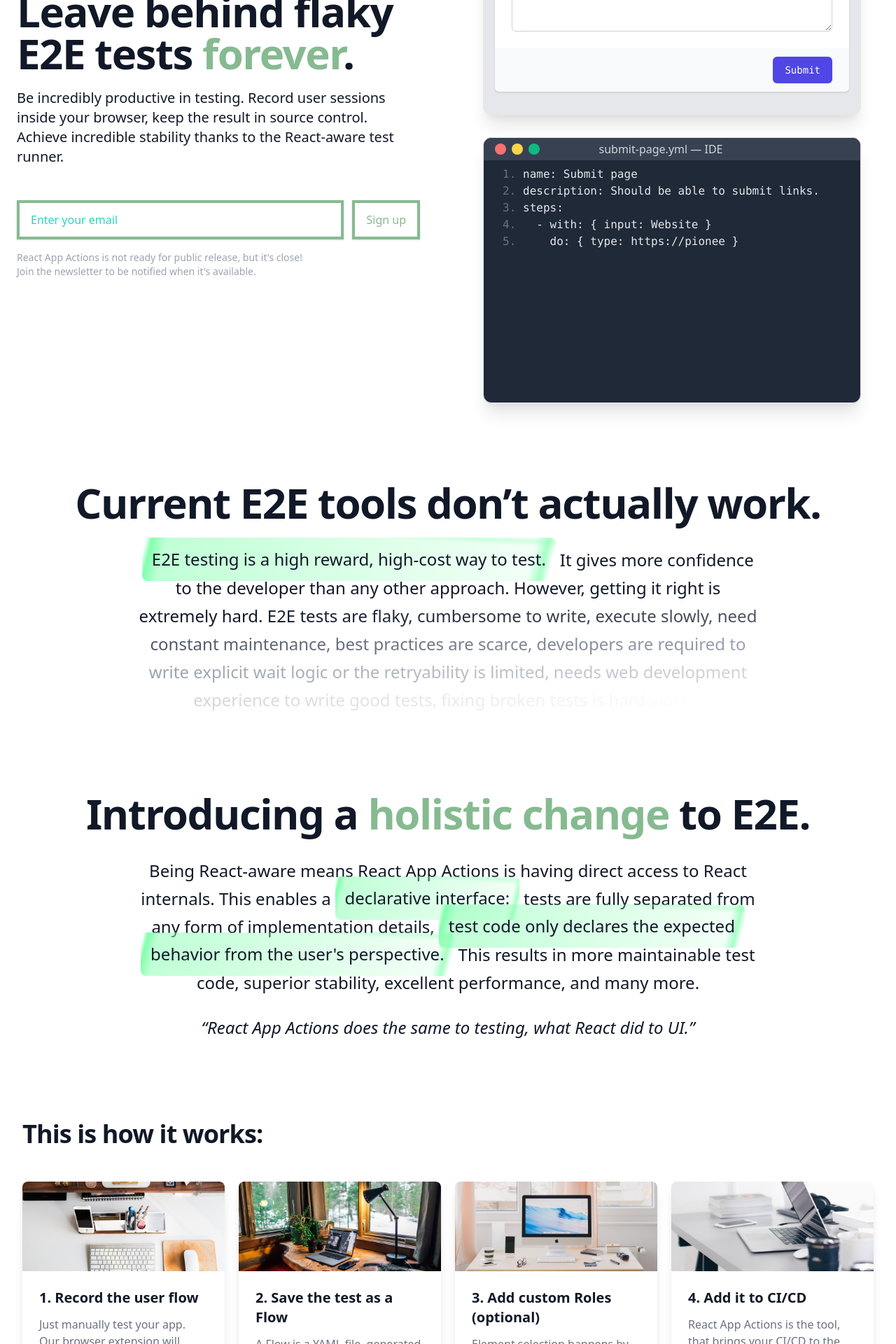
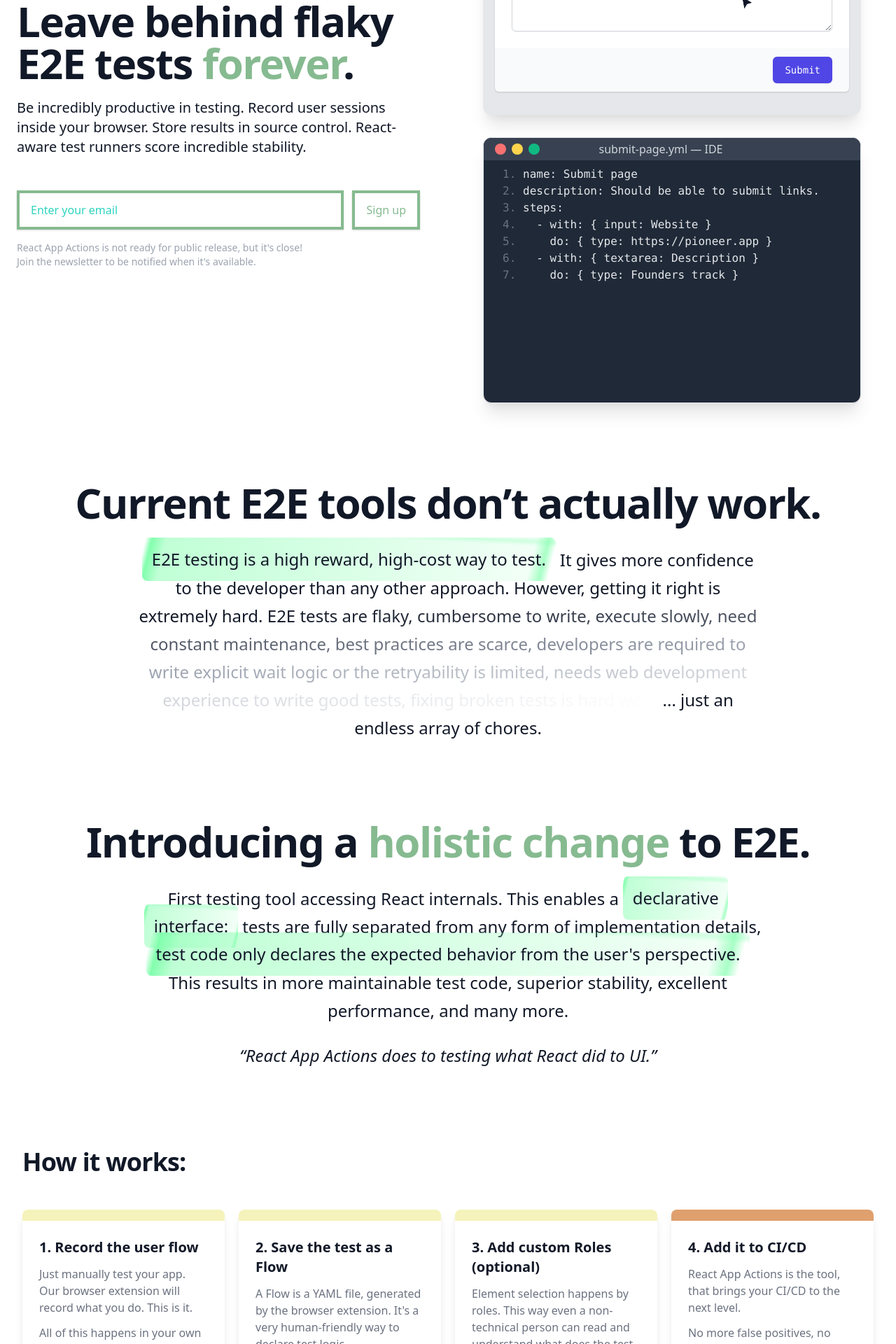
Before and after one commit to appactions/appactions, a Next.js app in the folder react-app-actions.com/: page / in a window 1280 px wide. Shown: the part 540-2460 px from the top of the page at 70% size. Built offline with nearby package versions, Linux system fonts and the light colour scheme.

Commit message:
landing page feedbacks april

```diff
--- a/react-app-actions.com/components/demo.js
+++ b/react-app-actions.com/components/demo.js
@@ -3,9 +3,7 @@
 // the /##(.*)##/ thing means that part will be "typed in the animation"
 // #### at the end indicates the whole line should appear instantly
 const animation = [
-    { code: 'name: Submit page' },
-    { code: 'description: Should be able to submit links.' },
-    { code: 'steps:', cursorTarget: '[data-demo="input"]' },
+    { cursorTarget: '[data-demo="input"]' },
     { code: '  - with: { input: Website }####' },
     {
         code: '    do: { type##: https://pioneer.app## }',
@@ -18,14 +16,13 @@
         textarea: 'Founders track progress.',
         cursorTarget: '[data-demo="submit"]',
     },
-    // { code: '  - with: { form }####' },
     { code: '  - with: { form }####\n    do: submit####', submitted: true },
     { cursorTarget: '[data-demo="alert"]' },
     { code: '  - with: { alert }####\n    assert: [message, toBe, Success!]####' },
     {},
     {},
     {},
-    { code: '', cursorTarget: '[data-demo="code"]' },
+    { cursorTarget: '[data-demo="header"]' },
 ].reduce(
     (acc, curr) => {
         const last = acc[acc.length - 1];
@@ -38,7 +35,15 @@
             },
         ];
     },
-    [{ input: '', textarea: '', submitted: false, code: '', cursorTarget: '[data-demo="code"]' }],
+    [
+        {
+            input: '',
+            textarea: '',
+            submitted: false,
+            code: 'name: Submit page\ndescription: Should be able to submit links.\nsteps:',
+            cursorTarget: '[data-demo="header"]',
+        },
+    ],
 );
 
 function Cursor({ step }) {
@@ -85,7 +90,9 @@
                     <span className="inline-block w-4 h-4 my-2 ml-2 bg-red-400 rounded-full"></span>
                     <span className="inline-block w-4 h-4 my-2 ml-2 bg-yellow-300 rounded-full"></span>
                     <span className="inline-block w-4 h-4 my-2 ml-2 bg-green-500 rounded-full"></span>
-                    <span className="flex-1 font-sans text-center text-gray-600 leading-8 -ml-28">AwesomeReactApp</span>
+                    <span className="flex-1 font-sans text-center text-gray-600 leading-8 -ml-28" data-demo="header">
+                        AwesomeReactApp
+                    </span>
                 </div>
                 <div className="p-4 overflow-hidden h-96">
                     <AppMockup step={step} />
--- a/react-app-actions.com/components/signup.js
+++ b/react-app-actions.com/components/signup.js
@@ -56,7 +56,7 @@
                         </svg>
                     </div>
                     <div className="ml-3">
-                        <h3 className="text-sm font-medium text-green-800">Please check your email to confirm</h3>
+                        <h3 className="text-sm font-medium text-green-800">Success! Thank you for your interest.</h3>
                         {/* <div className="mt-2 text-sm text-green-700">
                             <p>
                                 Lorem ipsum dolor sit amet consectetur adipisicing elit. Aliquid pariatur, ipsum
--- a/react-app-actions.com/pages/index.js
+++ b/react-app-actions.com/pages/index.js
@@ -15,9 +15,8 @@
                                     </span>
                                 </h1>
                                 <p className="mt-3 text-base text-gray-900 sm:mt-5 sm:text-xl lg:text-lg xl:text-xl">
-                                    Be incredibly productive in testing. Record user sessions inside your browser, keep
-                                    the result in source control. Achieve incredible stability thanks to the React-aware
-                                    test runner.
+                                    Be incredibly productive in testing. Record user sessions inside your browser. Store
+                                    results in source control. React-aware test runners score incredible stability.
                                 </p>
                                 <div className="mt-10 sm:mt-12">
                                     <SignUp />
@@ -55,8 +54,9 @@
                             E2E tests are flaky, cumbersome to write, execute slowly, need constant maintenance, best
                             practices are scarce, developers are required to write explicit wait logic or the
                             retryability is limited, needs web development experience to write good tests, fixing broken
-                            tests is hard work...
-                        </span>
+                            tests is hard work
+                        </span>{' '}
+                        ... just an endless array of chores.
                     </p>
                 </div>
             </section>
@@ -66,9 +66,9 @@
                         Introducing a <span className="text-brand-green">holistic&nbsp;change</span> to E2E.
                     </h2>
                     <p className="max-w-4xl mx-auto mb-6 text-lg font-medium sm:text-2xl sm:leading-10 space-y-6">
-                        Being React-aware means React App Actions is having direct access to React internals. This
-                        enables a <span className="highlight">declarative interface:</span> tests are fully separated
-                        from any form of implementation details,{' '}
+                        First testing tool accessing React internals. This enables a{' '}
+                        <span className="highlight">declarative interface:</span> tests are fully separated from any
+                        form of implementation details,{' '}
                         <span className="highlight">
                             test code only declares the expected behavior from the user's perspective.
                         </span>{' '}
@@ -76,26 +76,27 @@
                         more.
                     </p>
                     <p className="max-w-4xl mx-auto mb-6 text-lg italic font-medium sm:text-2xl sm:leading-10 space-y-6">
-                        “React App Actions does the same to testing, what React did to UI.”
+                        “React App Actions does to testing what React did to UI.”
                     </p>
                 </div>
             </section>
             <section className="relative z-10 mx-auto mt-28 max-w-screen-lg xl:max-w-screen-xl" id="how-does-it-work">
                 <div className="px-4 sm:px-6 md:px-8">
                     <h2 className="mb-8 text-xl font-extrabold leading-none tracking-tight text-center text-gray-900 sm:text-2xl lg:text-4xl lg:text-left">
-                        This is how it works:
+                        How it works:
                     </h2>
                     <div className="mx-auto mb-6 text-lg font-medium sm:text-2xl sm:leading-10 space-y-6">
                         <div className="relative mx-auto max-w-7xl">
                             <div className="max-w-lg mx-auto mt-12 grid gap-5 lg:grid-cols-4 lg:max-w-none">
                                 <div className="flex flex-col overflow-hidden rounded-lg shadow-lg">
-                                    <div className="flex-shrink-0">
+                                    {/* <div className="flex-shrink-0">
                                         <img
                                             className="object-cover w-full h-32"
                                             src="/img/photo-1496128858413-b36217c2ce36.jpeg"
                                             alt=""
                                         />
-                                    </div>
+                                    </div> */}
+                                    <div className="w-full h-4 bg-brand-yellow"></div>
                                     <div className="flex flex-col justify-between flex-1 p-6 bg-white">
                                         <div className="flex-1">
                                             <p className="text-xl font-semibold text-gray-900">
@@ -113,13 +114,14 @@
                                     </div>
                                 </div>
                                 <div className="flex flex-col overflow-hidden rounded-lg shadow-lg">
-                                    <div className="flex-shrink-0">
+                                    {/* <div className="flex-shrink-0">
                                         <img
                                             className="object-cover w-full h-32"
                                             src="/img/photo-1547586696-ea22b4d4235d.jpeg"
                                             alt=""
                                         />
-                                    </div>
+                                    </div> */}
+                                    <div className="w-full h-4 bg-brand-yellow"></div>
                                     <div className="flex flex-col justify-between flex-1 p-6 bg-white">
                                         <div className="flex-1">
                                             <p className="text-xl font-semibold text-gray-900">
@@ -137,13 +139,14 @@
                                     </div>
                                 </div>
                                 <div className="flex flex-col overflow-hidden rounded-lg shadow-lg">
-                                    <div className="flex-shrink-0">
+                                    {/* <div className="flex-shrink-0">
                                         <img
                                             className="object-cover w-full h-32"
                                             src="/img/photo-1492724441997-5dc865305da7.jpeg"
                                             alt=""
                                         />
-                                    </div>
+                                    </div> */}
+                                    <div className="w-full h-4 bg-brand-yellow"></div>
                                     <div className="flex flex-col justify-between flex-1 p-6 bg-white">
                                         <div className="flex-1">
                                             <p className="text-xl font-semibold text-gray-900">
@@ -162,13 +165,14 @@
                                     </div>
                                 </div>
                                 <div className="flex flex-col overflow-hidden rounded-lg shadow-lg">
-                                    <div className="flex-shrink-0">
+                                    {/* <div className="flex-shrink-0">
                                         <img
                                             className="object-cover w-full h-32"
                                             src="/img/photo-1498049860654-af1a5c566876.jpeg"
                                             alt=""
                                         />
-                                    </div>
+                                    </div> */}
+                                    <div className="w-full h-4 bg-brand-tan"></div>
                                     <div className="flex flex-col justify-between flex-1 p-6 bg-white">
                                         <div className="flex-1">
                                             <p className="text-xl font-semibold text-gray-900">4. Add it to CI/CD</p>
@@ -191,9 +195,9 @@
             <section className="relative py-16 bg-white sm:py-24 lg:py-32" id="benefits">
                 <div className="max-w-md px-4 mx-auto text-center sm:max-w-3xl sm:px-6 lg:px-8 lg:max-w-7xl">
                     <h2 className="text-base font-semibold tracking-wider text-indigo-600 uppercase">Benefits</h2>
-                    <p className="mt-2 text-3xl font-extrabold tracking-tight text-gray-900 sm:text-4xl">
-                        Sharp Tool for an Important Task
-                    </p>
+                    {/* <p className="mt-2 text-3xl font-extrabold tracking-tight text-gray-900 sm:text-4xl">
+                        A sharp tool for an important task
+                    </p> */}
                     {/* <p className="mx-auto mt-5 text-xl text-gray-500 max-w-prose">
                         Phasellus lorem quam molestie id quisque diam aenean nulla in. Accumsan in quis quis nunc,
                         ullamcorper malesuada. Eleifend condimentum id viverra nulla.
@@ -258,7 +262,7 @@
                                             </span>
                                         </div>
                                         <h3 className="mt-8 text-lg font-medium tracking-tight text-gray-900">
-                                            Best of Two Worlds
+                                            Best of two worlds
                                         </h3>
                                         <p className="mt-5 text-base text-gray-500">
                                             Enjoy the high-level nature of in-browser solutions, while utilizing all
@@ -365,7 +369,7 @@
                                             </span>
                                         </div>
                                         <h3 className="mt-8 text-lg font-medium tracking-tight text-gray-900">
-                                            Effective Architecture
+                                            Effective architecture
                                         </h3>
                                         <p className="mt-5 text-base text-gray-500">
                                             The overhead is super tiny. Development environments will only grow by a
```
